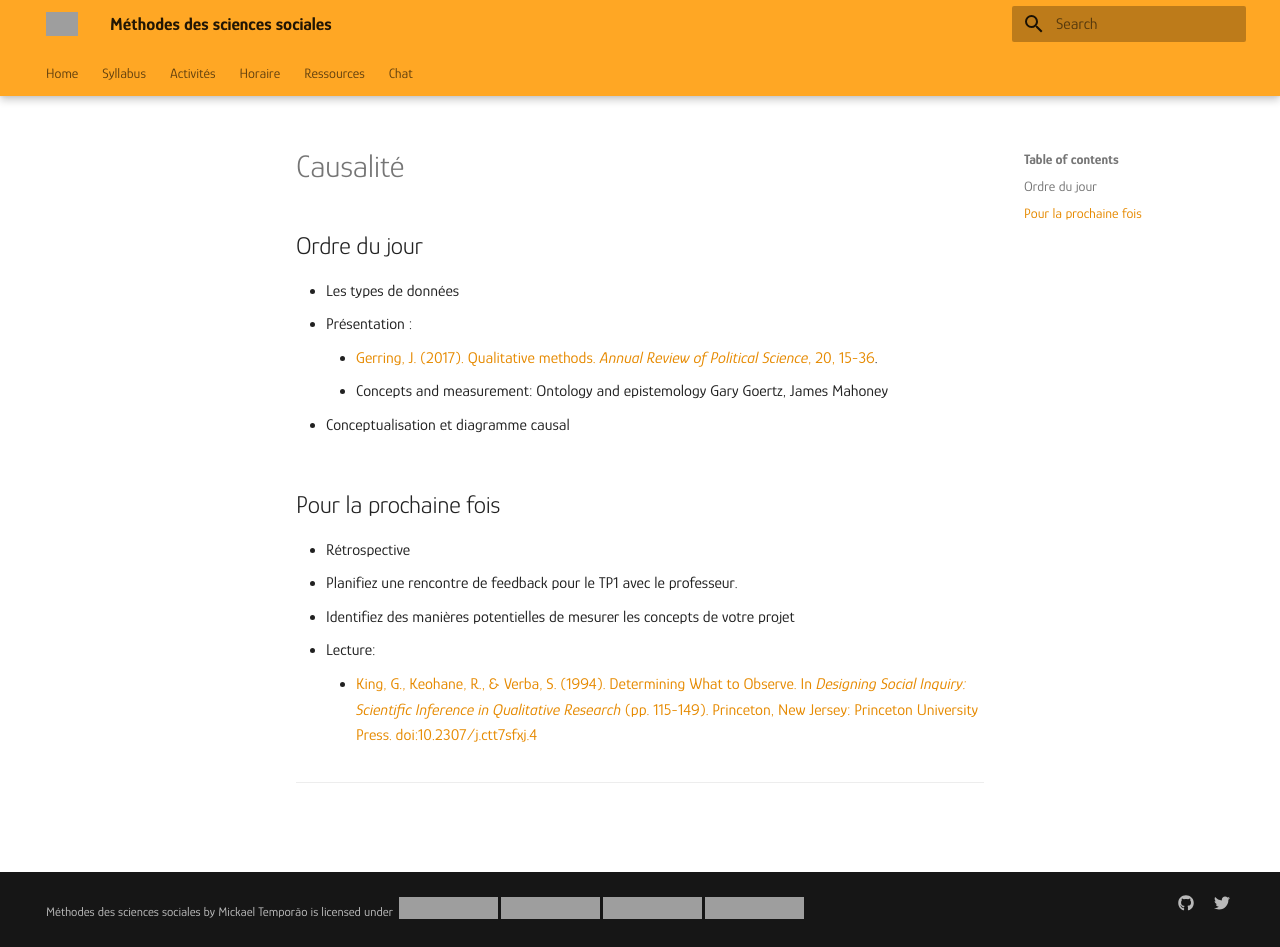
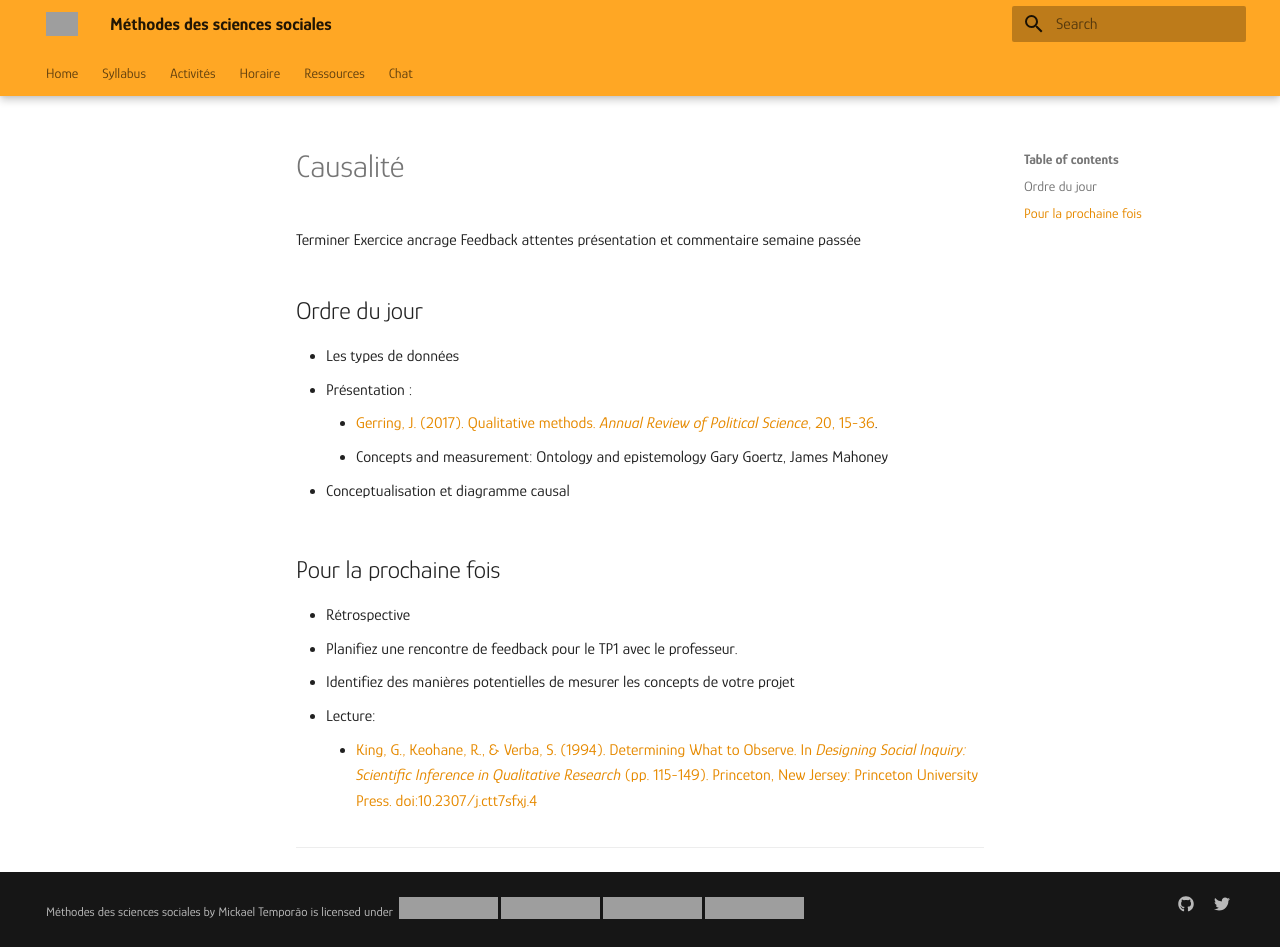
Before and after one commit to mickaeltemporao/mdss, an MkDocs documentation site: the page built from docs/modules/causality.md, in a window 1280 px wide and 947 px high. Built offline with MkDocs 1.6.1 and Material for MkDocs 9.7.7, drawn with Linux system fonts in a browser that asks for light colours; grey boxes are pictures that could not be loaded.

Commit message:
update names

```diff
--- a/docs/modules/causality.md
+++ b/docs/modules/causality.md
@@ -1,4 +1,7 @@
 # Causalité
+
+Terminer Exercice ancrage
+Feedback attentes présentation et commentaire semaine passée
 
 ## Ordre du jour
 - Les types de données
```
Also changed, not shown: docs/schedule.md (+1 -1 lines).
